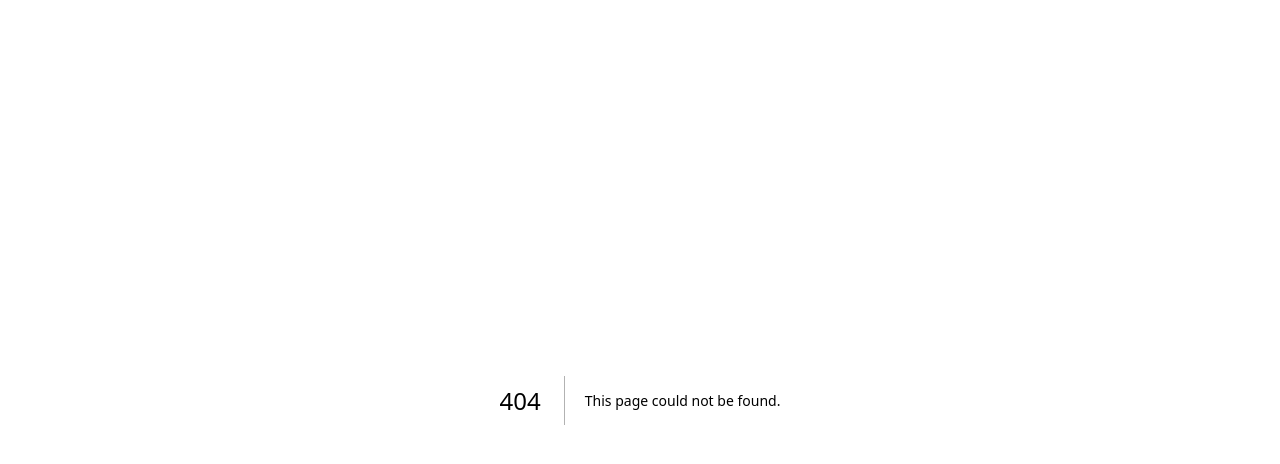
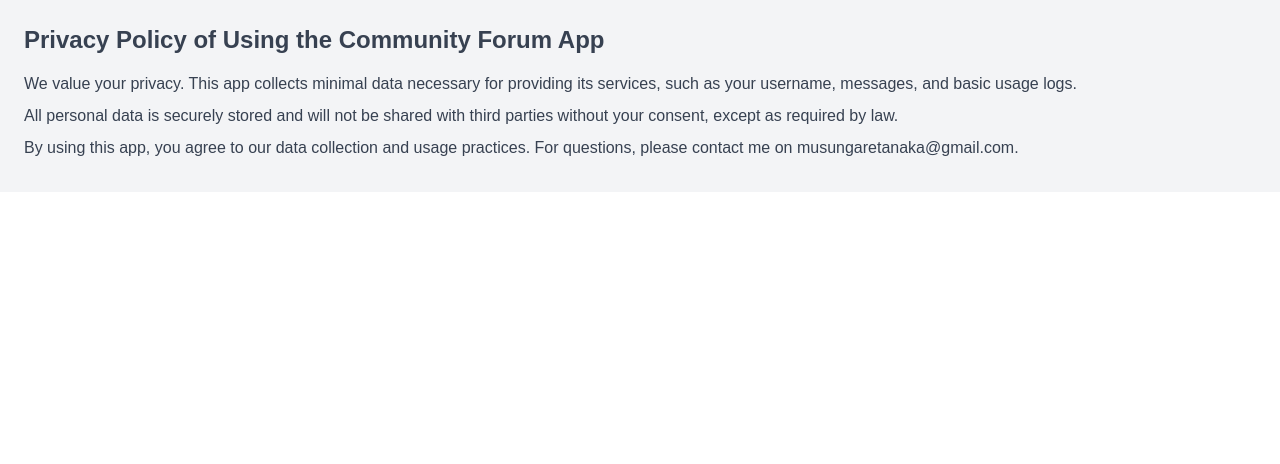
Before and after one commit to Tanaka878/CommunityForumApp, a Next.js app: page /components/Settings/Privacy in a window 1280 px wide. Before the commit this address had no page. Shown: the top 464 px of the page. Built offline with nearby package versions, Linux system fonts and the light colour scheme.

Commit message:
finished working on the Privacy componenent

```diff
--- a/src/app/components/Settings/HomePage/page.tsx
+++ b/src/app/components/Settings/HomePage/page.tsx
@@ -7,7 +7,7 @@ const Settings = () => {
   const router = useRouter();
 
   function Privacy(){
-    console.log('privacy tab clicked')
+    router.push('/components/Settings/Privacy')
   }
 
   function Profile(){
--- /dev/null
+++ b/src/app/components/Settings/Privacy/page.tsx
@@ -0,0 +1,20 @@
+import React from 'react';
+
+const Privacy = () => {
+  return (
+    <div className="p-6 bg-gray-100 text-gray-700">
+      <h2 className="text-2xl font-bold mb-4">Privacy Policy of Using the Community Forum App</h2>
+      <p className="mb-2">
+        We value your privacy. This app collects minimal data necessary for providing its services, such as your username, messages, and basic usage logs.
+      </p>
+      <p className="mb-2">
+        All personal data is securely stored and will not be shared with third parties without your consent, except as required by law.
+      </p>
+      <p className="mb-2">
+        By using this app, you agree to our data collection and usage practices. For questions, please contact me on musungaretanaka@gmail.com.
+      </p>
+    </div>
+  );
+};
+
+export default Privacy;
```
